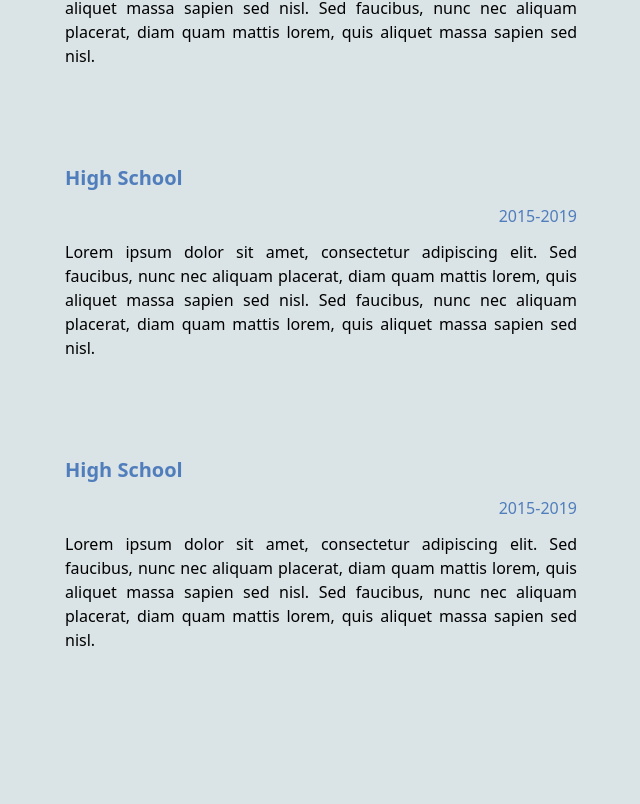
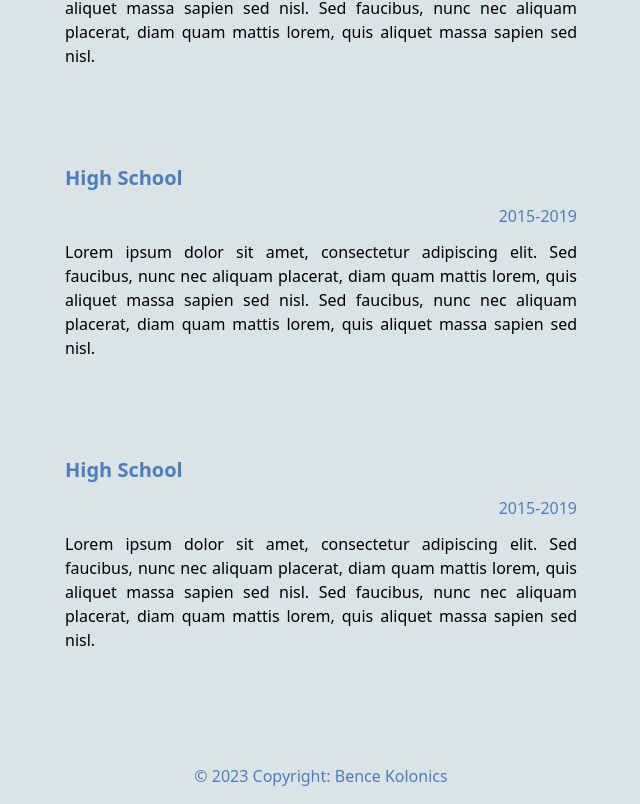
Before and after one commit to bkolonics/portfolio, a React (Vite) app: page / in a window 1280 px wide. Shown: the part 1107-1911 px from the top of the page, without its empty margins (319-959 px from the left). Before the commit the page ends 1855 px from the top, so only its background shows below. Built offline with nearby package versions, Linux system fonts and the light colour scheme.

Commit message:
Added footer component

```diff
--- a/src/App.tsx
+++ b/src/App.tsx
@@ -1,4 +1,5 @@
 import { Description } from "./Components/Description";
+import { Footer } from "./Components/Footer";
 import { Navbar } from "./Components/Navbar";
 import { Timeline } from "./Components/Timeline";
 
@@ -15,6 +16,9 @@ function App() {
           <div className="flex justify-center">
             <Timeline />
           </div>
+          <div>
+            <Footer year={0} />
+          </div>
         </div>
       </>
     );
--- /dev/null
+++ b/src/Components/Footer.tsx
@@ -0,0 +1,25 @@
+interface FooterProps {
+    year: number;
+}
+
+function calculateCurrentYear() {
+    const today = new Date();
+    return today.getFullYear();
+
+}
+
+export function Footer({year}: FooterProps) {
+    year = calculateCurrentYear();
+    return (
+      <>
+        <footer className="text-center bg-Platinum lg:text-left">
+          <div className="p-4 text-center text-Glaucous">
+            © {year} Copyright:&nbsp;
+            <a className="text-Glaucous" href="https://tailwind-elements.com/">
+              Bence Kolonics
+            </a>
+          </div>
+        </footer>
+      </>
+    );
+}
```
